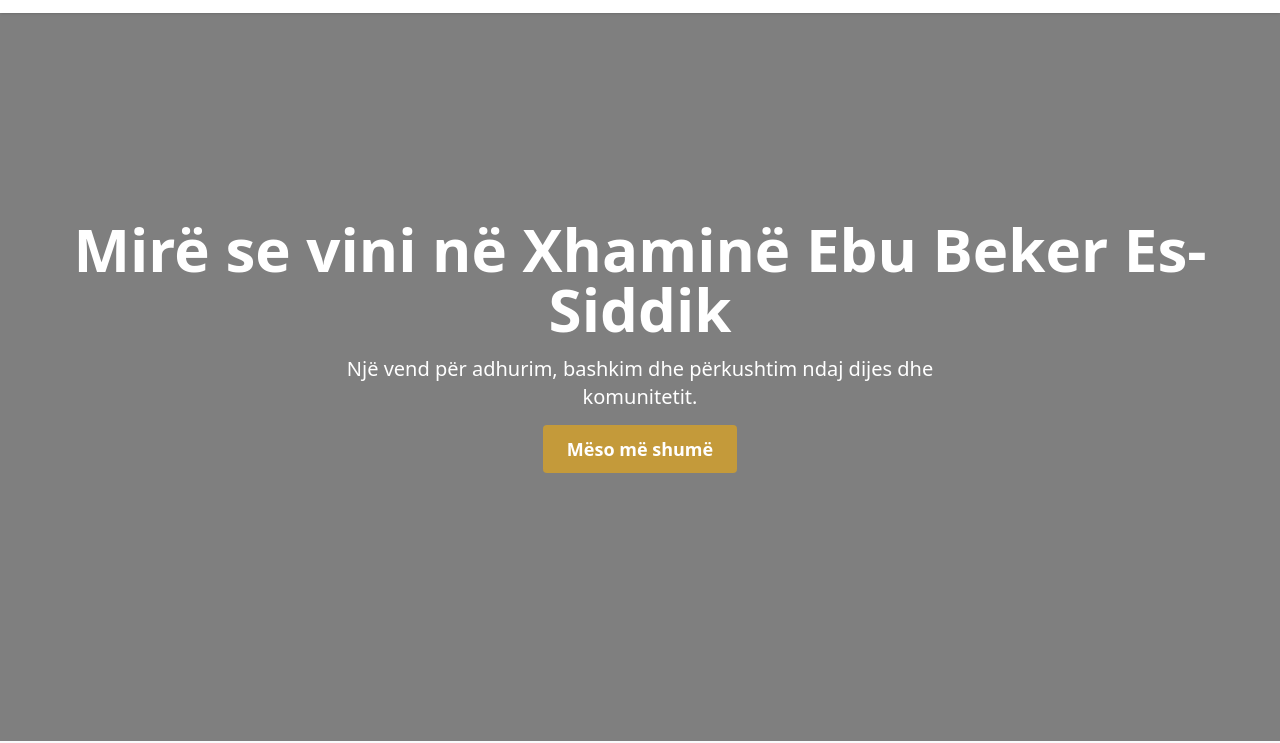
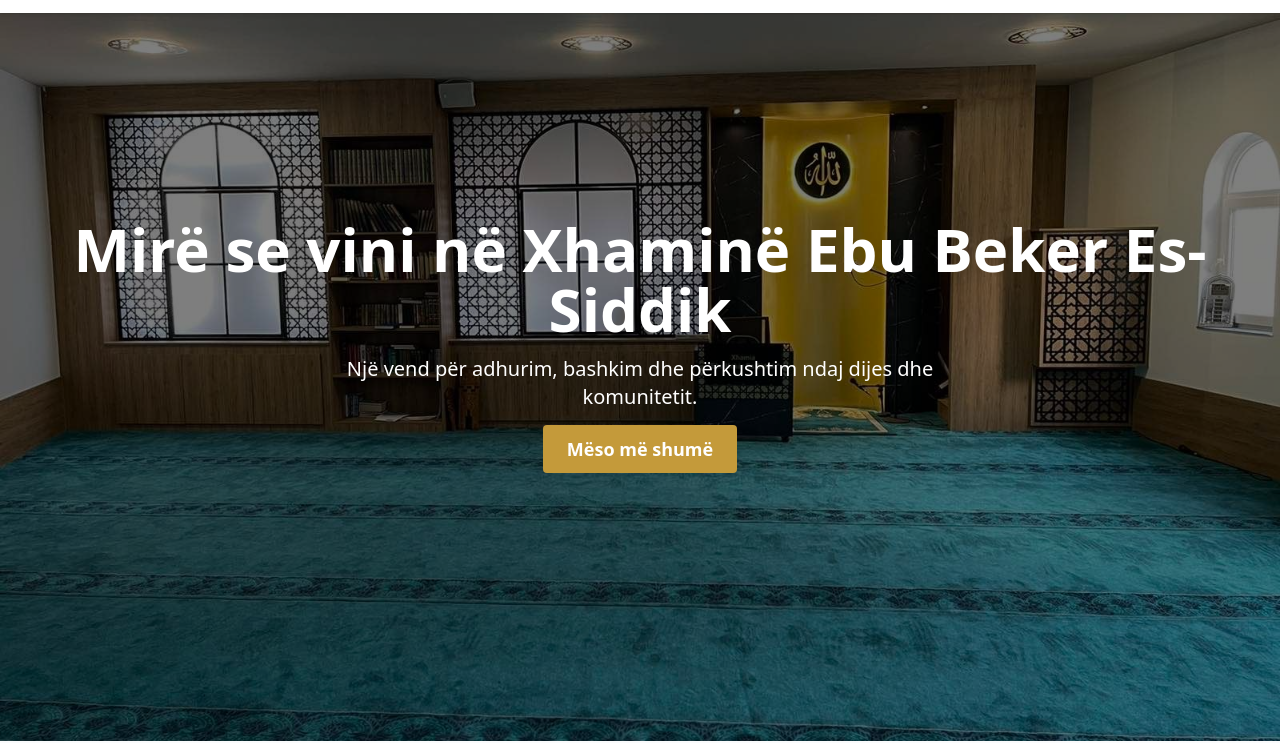
Before and after one commit to fitimsijarinaa/xhamia, a plain HTML site: page index.html in a window 1280 px wide. Shown: the part 59-802 px from the top of the page. Drawn offline with nearby package versions, Linux system fonts and the light colour scheme.

Commit message:
add image of the mosque

```diff
--- a/index.html
+++ b/index.html
@@ -85,7 +85,7 @@
 
     <!-- 🕌 Hero Section -->
     <section
-      class="relative h-screen flex items-center justify-center bg-[url('mosque-bg.jpg')] bg-cover bg-center"
+      class="relative h-screen flex items-center justify-center bg-[url('./assets/xhamia_brenda.jpg')] bg-cover bg-center"
     >
       <div class="absolute inset-0 bg-black bg-opacity-50"></div>
       <div class="relative text-center text-white px-6">
```
Also changed, not shown: info/index.html (+2 -2 lines), assets/xhamia_brenda.jpg (added).
